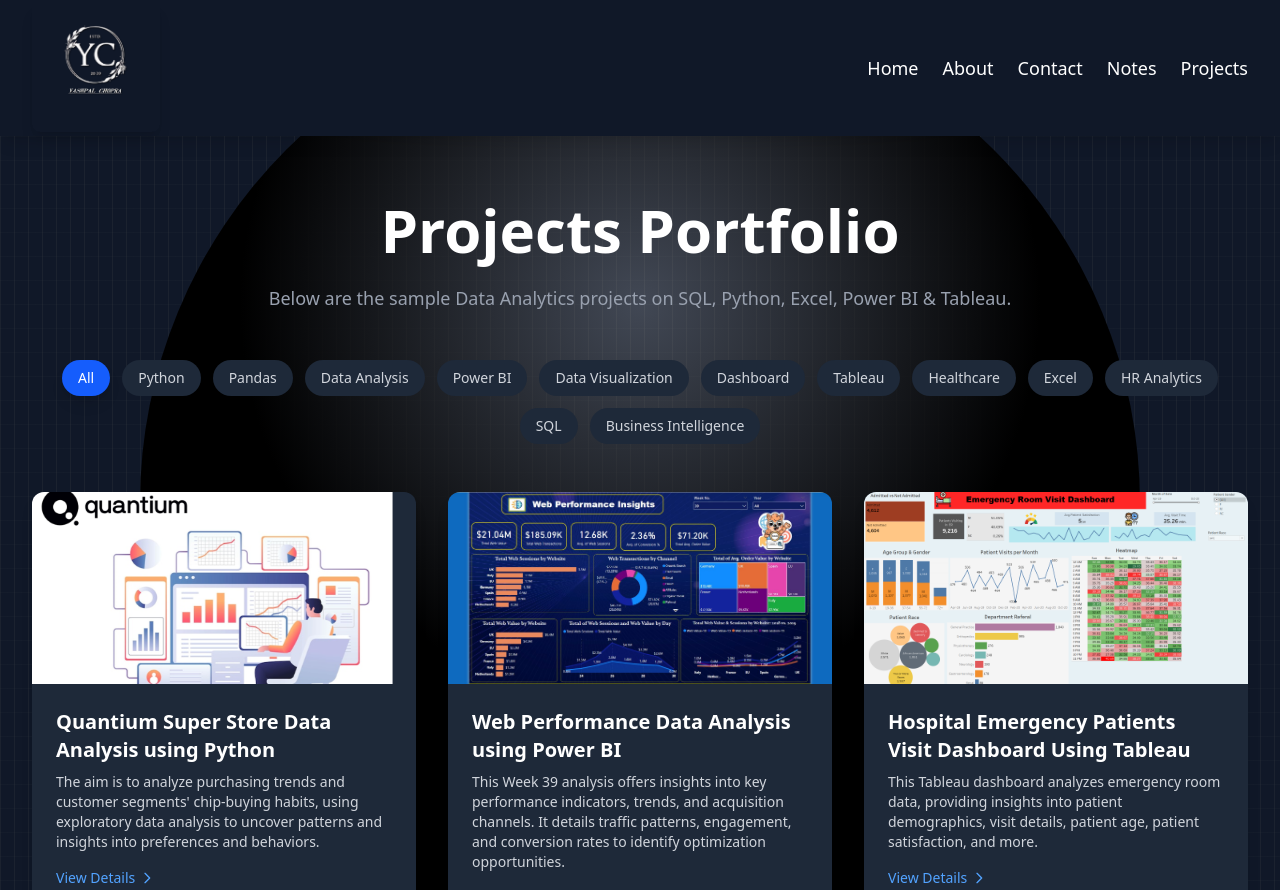
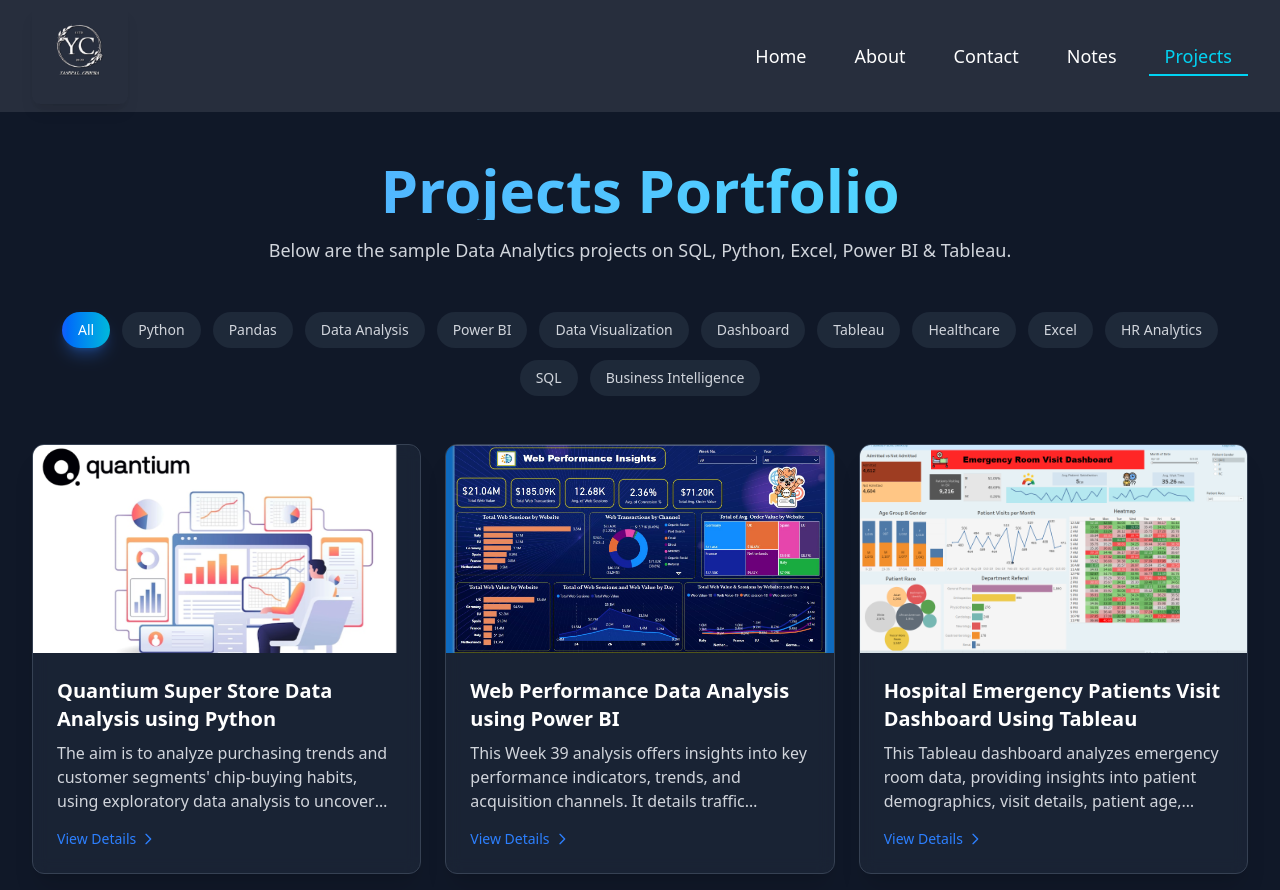
Before and after one commit to Chief-myk/YASHPAL-SIR-PROJECT, a React (Vite) app in the folder YashpalSirWebsite/: page /projects in a window 1280 px wide. Shown: the top 890 px of the page. Built offline with nearby package versions, Linux system fonts and the light colour scheme.

Commit message:
resolvingissues

```diff
--- a/YashpalSirWebsite/src/components/Navbar.jsx
+++ b/YashpalSirWebsite/src/components/Navbar.jsx
@@ -1,71 +1,113 @@
 // components/Navbar.js
-import React, { useState } from "react";
-import { Link } from "react-router-dom";
+import React, { useState, useEffect } from "react";
+import { Link, useLocation } from "react-router-dom";
 
 const Navbar = () => {
   const [isOpen, setIsOpen] = useState(false);
+  const [scrolled, setScrolled] = useState(false);
+  const location = useLocation();
+
+  const toggleNavbar = () => {
+    setIsOpen(!isOpen);
+  };
+
+  const handleOptionClick = () => {
+    setIsOpen(false);
+  };
+
+  // Close navbar when route changes
+  useEffect(() => {
+    setIsOpen(false);
+  }, [location.pathname]);
+
+  // Add scroll effect
+  useEffect(() => {
+    const handleScroll = () => {
+      if (window.scrollY > 10) {
+        setScrolled(true);
+      } else {
+        setScrolled(false);
+      }
+    };
+    window.addEventListener("scroll", handleScroll);
+    return () => window.removeEventListener("scroll", handleScroll);
+  }, []);
 
   return (
-    <nav className="bg-gray-900 px-4 sm:px-6 lg:px-8 py-1 flex flex-wrap justify-between items-center sticky top-0 z-50 shadow-lg">
+    <nav className={`w-full px-4 sm:px-6 lg:px-8 py-2 flex flex-wrap justify-between items-center sticky top-0 z-50 transition-all duration-300 ${scrolled ? "bg-gray-900/95 backdrop-blur-md shadow-xl" : "bg-gray-900/90 backdrop-blur-sm"}`}>
       <div className="flex items-center">
-        <Link to="/" className="block w-24 h-24 md:w-32 md:h-32">
+        <Link to="/" className="block w-20 h-20 md:w-24 md:h-24">
           <img
             src="/ysLogo-removebg-preview.png"
             alt="Logo"
-            className="w-full h-full object-contain rounded-lg shadow-lg hover:scale-105 transition-transform duration-300"
+            className="w-full h-full object-contain rounded-lg shadow-lg hover:scale-105 transition-transform duration-300 hover:rotate-2 hover:shadow-cyan-500/20"
           />
         </Link>
       </div>
 
       {/* Hamburger menu for mobile */}
-      <div className="md:hidden">
+      <div className="md:hidden z-50">
         <button
-          onClick={() => setIsOpen(!isOpen)}
-          className="text-white focus:outline-none"
+          onClick={toggleNavbar}
+          className="p-2 rounded-md focus:outline-none focus:ring-2 focus:ring-cyan-500"
+          aria-label="Toggle menu"
         >
+          {isOpen ? (
             <svg
-            className="w-6 h-6"
+              className="w-8 h-8 text-cyan-400"
               fill="none"
               stroke="currentColor"
               viewBox="0 0 24 24"
               xmlns="http://www.w3.org/2000/svg"
             >
-            {isOpen ? (
               <path
                 strokeLinecap="round"
                 strokeLinejoin="round"
                 strokeWidth={2}
                 d="M6 18L18 6M6 6l12 12"
               />
+            </svg>
           ) : (
+            <svg
+              className="w-8 h-8 text-white hover:text-cyan-400 transition-colors"
+              fill="none"
+              stroke="currentColor"
+              viewBox="0 0 24 24"
+              xmlns="http://www.w3.org/2000/svg"
+            >
               <path
                 strokeLinecap="round"
                 strokeLinejoin="round"
                 strokeWidth={2}
                 d="M4 6h16M4 12h16M4 18h16"
               />
+            </svg>
           )}
-          </svg>
         </button>
       </div>
 
       {/* Desktop menu */}
-      <ul className="hidden md:flex space-x-4 lg:space-x-6 text-white text-lg">
+      <ul className="hidden md:flex space-x-2 lg:space-x-4 text-white">
         {navLinks.map((item) => (
-          <NavItem key={item.path} item={item} />
+          <NavItem key={item.path} item={item} currentPath={location.pathname} />
         ))}
       </ul>
 
       {/* Mobile menu */}
-      {isOpen && (
-        <div className="w-full md:hidden mt-4">
-          <ul className="flex flex-col space-y-3 text-white">
+      <div className={`fixed inset-0 md:hidden bg-gray-900/95 backdrop-blur-lg z-40 transition-all duration-500 ease-in-out transform ${isOpen ? "translate-x-0 opacity-100" : "-translate-x-full opacity-0"}`}>
+        <div className="flex flex-col items-center justify-center h-full pt-24">
+          <ul className="flex flex-col space-y-8 text-center w-full px-8">
             {navLinks.map((item) => (
-              <NavItem key={item.path} item={item} mobile />
+              <MobileNavItem
+                key={item.path}
+                item={item}
+                currentPath={location.pathname}
+                onClick={handleOptionClick}
+              />
             ))}
           </ul>
         </div>
-      )}
+      </div>
     </nav>
   );
 };
@@ -78,11 +120,24 @@
   { path: "/projects", label: "Projects" }
 ];
 
-const NavItem = ({ item, mobile = false }) => (
-  <li className={mobile ? "py-2 border-b border-gray-700" : ""}>
+const NavItem = ({ item, currentPath }) => (
+  <li>
     <Link
       to={item.path}
-      className={`hover:text-gray-300 transition-colors duration-300 ${mobile ? "block px-4 py-2" : ""}`}
+      className={`relative px-4 py-2 text-lg font-medium transition-all duration-300 hover:text-cyan-400 group ${currentPath === item.path ? "text-cyan-400" : "text-white"}`}
+    >
+      {item.label}
+      <span className={`absolute left-0 bottom-0 w-full h-0.5 bg-cyan-400 transform transition-all duration-300 scale-x-0 group-hover:scale-x-100 ${currentPath === item.path ? "scale-x-100" : ""}`}></span>
+    </Link>
+  </li>
+);
+
+const MobileNavItem = ({ item, currentPath, onClick }) => (
+  <li className="w-full">
+    <Link
+      to={item.path}
+      onClick={onClick}
+      className={`block w-full py-4 px-6 text-2xl font-medium rounded-lg transition-all duration-300 ${currentPath === item.path ? "bg-cyan-500/10 text-cyan-400 border-l-4 border-cyan-400" : "text-white hover:bg-gray-800"}`}
     >
       {item.label}
     </Link>
--- a/YashpalSirWebsite/src/components/Projects.jsx
+++ b/YashpalSirWebsite/src/components/Projects.jsx
@@ -49,32 +49,37 @@
     : projects.filter(project => project.tags.includes(activeFilter));
 
   return (
-    <div className="relative min-h-screen bg-gray-900 text-white py-16 px-4 sm:px-6 lg:px-8">
-      {/* Background Grid */}
-      <div className="absolute inset-0 z-0 bg-[linear-gradient(to_right,#4f4f4f2e_1px,transparent_1px),linear-gradient(to_bottom,#8080800a_1px,transparent_1px)] bg-[size:14px_24px]"></div>
+    <div className="relative min-h-screen bg-gray-900 text-white py-12 px-4 sm:px-6 lg:px-8 overflow-hidden">
+      {/* Background Elements - Optimized for performance */}
+      <div className="fixed inset-0 -z-10 overflow-hidden">
+        {/* Subtle grid pattern */}
+        <div className="absolute inset-0 bg-[linear-gradient(to_right,#4f4f4f2e_1px,transparent_1px),linear-gradient(to_bottom,#8080800a_1px,transparent_1px)] bg-[size:14px_24px]"></div>
 
-      {/* Radial Gradient */}
-      <div className="absolute left-1/2 -translate-x-1/2 top-[-10%] h-[1000px] w-[1000px] rounded-full bg-[radial-gradient(circle_400px_at_50%_300px,#fbfbfb36,#000)] z-0"></div>
+        {/* Radial gradient - smaller and more subtle on mobile */}
+        <div className="absolute left-1/2 -translate-x-1/2 top-[-20%] h-[600px] w-[600px] sm:h-[800px] sm:w-[800px] lg:h-[1000px] lg:w-[1000px] rounded-full bg-[radial-gradient(circle_400px_at_50%_300px,#fbfbfb15,#00000080)] opacity-50"></div>
+      </div>
 
       {/* Content */}
       <div className="max-w-7xl mx-auto relative z-10">
-        <h1 className="text-4xl sm:text-5xl md:text-6xl font-bold text-center mb-6">
-          Projects Portfolio
-        </h1>
-        <p className="text-gray-400 text-lg text-center max-w-3xl mx-auto mb-12">
-          Below are the sample Data Analytics projects on SQL, Python, Excel, Power BI & Tableau.
-        </p>
+        <div className="text-center mb-12 px-4">
+          <h1 className="text-3xl sm:text-4xl md:text-5xl lg:text-6xl font-bold bg-clip-text text-transparent bg-gradient-to-r from-blue-400 to-cyan-300 mb-4">
+            Projects Portfolio
+          </h1>
+          <p className="text-gray-300 text-base sm:text-lg max-w-3xl mx-auto">
+            Below are the sample Data Analytics projects on SQL, Python, Excel, Power BI & Tableau.
+          </p>
+        </div>
 
-        {/* Filter Buttons */}
-        <div className="flex flex-wrap justify-center gap-3 mb-12">
+        {/* Filter Buttons - Improved responsiveness */}
+        <div className="flex flex-wrap justify-center gap-2 sm:gap-3 mb-8 sm:mb-12 px-2">
           {allTags.map(tag => (
             <button
               key={tag}
               onClick={() => setActiveFilter(tag)}
-              className={`px-4 py-2 rounded-full text-sm font-medium transition-all duration-300 ${
+              className={`px-3 py-1 sm:px-4 sm:py-2 rounded-full text-xs sm:text-sm font-medium transition-all duration-200 ${
                 activeFilter === tag
-                  ? "bg-blue-600 text-white shadow-lg"
-                  : "bg-gray-800 text-gray-300 hover:bg-gray-700"
+                  ? "bg-gradient-to-r from-blue-600 to-cyan-500 text-white shadow-lg shadow-blue-500/30"
+                  : "bg-gray-800 text-gray-300 hover:bg-gray-700 hover:text-white"
               }`}
             >
               {tag}
@@ -82,35 +87,36 @@
           ))}
         </div>
 
-        {/* Projects Grid */}
-        <div className="grid grid-cols-1 md:grid-cols-2 lg:grid-cols-3 gap-8">
+        {/* Projects Grid - Improved responsiveness and card design */}
+        <div className="grid grid-cols-1 sm:grid-cols-2 lg:grid-cols-3 gap-6 px-4 sm:px-0">
           {filteredProjects.map((project, index) => (
             <div
               key={index}
-              className="bg-gray-800 rounded-xl overflow-hidden shadow-lg hover:shadow-xl transition-shadow duration-300 group"
+              className="bg-gray-800/70 backdrop-blur-sm rounded-xl overflow-hidden shadow-xl hover:shadow-2xl transition-all duration-300 group border border-gray-700 hover:border-blue-400/30"
             >
-              <div className="relative overflow-hidden h-48">
+              <div className="relative overflow-hidden h-48 sm:h-52">
                 <img
                   src={project.img}
                   alt={project.title}
-                  className="w-full h-full object-cover transition-transform duration-500 group-hover:scale-110"
+                  className="w-full h-full object-cover transition-transform duration-500 group-hover:scale-105"
+                  loading="lazy"
                 />
-                <div className="absolute inset-0 bg-gradient-to-t from-black/80 to-transparent opacity-0 group-hover:opacity-100 transition-opacity duration-300 flex items-end p-4">
-                  <div className="flex flex-wrap gap-2">
+                <div className="absolute inset-0 bg-gradient-to-t from-black/90 via-black/30 to-transparent opacity-0 group-hover:opacity-100 transition-opacity duration-300 flex items-end p-4">
+                  <div className="flex flex-wrap gap-1">
                     {project.tags.map(tag => (
-                      <span key={tag} className="bg-blue-600/80 text-white text-xs px-2 py-1 rounded">
+                      <span key={tag} className="bg-blue-600/90 text-white text-xs px-2 py-1 rounded">
                         {tag}
                       </span>
                     ))}
                   </div>
                 </div>
               </div>
-              <div className="p-6">
-                <h3 className="text-xl font-semibold mb-2">{project.title}</h3>
-                <p className="text-gray-300 text-sm">{project.description}</p>
-                <button className="mt-4 text-blue-400 hover:text-blue-300 text-sm font-medium flex items-center transition-colors duration-300">
+              <div className="p-5 sm:p-6">
+                <h3 className="text-lg sm:text-xl font-semibold mb-2 line-clamp-2">{project.title}</h3>
+                <p className="text-gray-300 text-sm sm:text-base mb-4 line-clamp-3">{project.description}</p>
+                <button className="group-hover:text-blue-400 text-blue-500 hover:text-blue-300 text-sm font-medium flex items-center transition-colors duration-300">
                   View Details
-                  <svg xmlns="http://www.w3.org/2000/svg" className="h-4 w-4 ml-1" fill="none" viewBox="0 0 24 24" stroke="currentColor">
+                  <svg xmlns="http://www.w3.org/2000/svg" className="h-4 w-4 ml-1 group-hover:translate-x-1 transition-transform duration-300" fill="none" viewBox="0 0 24 24" stroke="currentColor">
                     <path strokeLinecap="round" strokeLinejoin="round" strokeWidth={2} d="M9 5l7 7-7 7" />
                   </svg>
                 </button>
@@ -118,6 +124,13 @@
             </div>
           ))}
         </div>
+
+        {/* Empty state */}
+        {filteredProjects.length === 0 && (
+          <div className="text-center py-12">
+            <p className="text-gray-400 text-lg">No projects found with the selected filter.</p>
+          </div>
+        )}
       </div>
     </div>
   );
```
Also changed, not shown: YashpalSirWebsite/src/components/Contact.jsx (+69 -40 lines). Lines whose indentation alone changed are shown as unchanged.
